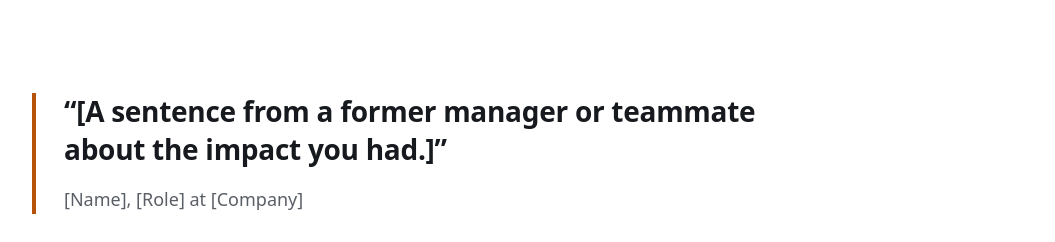
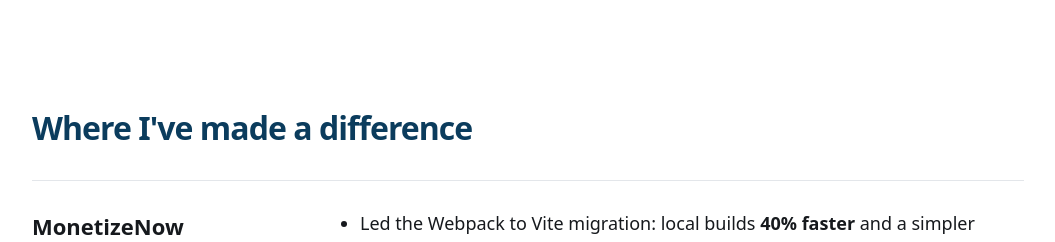
Before and after one commit to haweecodes/collabwithhawee, an Astro site: page / in a window 1280 px wide. Shown: the part 1477-1719 px from the top of the page, without its empty margins (112-1167 px from the left). Built offline with nearby package versions, Linux system fonts and the light colour scheme; Astro itself is replaced by a stand-in of ours; a web font is replaced by a local one.

Commit message:
remove  testimonials

```diff
--- a/src/components/Testimonial.astro
+++ /dev/null
@@ -1,33 +0,0 @@
----
-import { testimonial } from '../data/testimonial';
----
-
-<figure class="testimonial">
-  <blockquote>“{testimonial.quote}”</blockquote>
-  <figcaption>
-    {testimonial.name}, {testimonial.role} at {testimonial.company}
-  </figcaption>
-</figure>
-
-<style>
-  .testimonial {
-    display: flex;
-    flex-direction: column;
-    gap: 16px;
-    max-width: 760px;
-    margin-top: 96px;
-    padding-left: 28px;
-    border-left: 4px solid var(--color-accent);
-  }
-
-  blockquote {
-    font-size: var(--text-quote);
-    font-weight: 600;
-    line-height: 1.35;
-    letter-spacing: -0.01em;
-  }
-
-  figcaption {
-    color: var(--color-text-subtle);
-  }
-</style>
--- a/src/data/testimonial.ts
+++ /dev/null
@@ -1,14 +0,0 @@
-export interface Testimonial {
-  quote: string;
-  name: string;
-  role: string;
-  company: string;
-}
-
-// TODO(Sajib): replace with a real quote and who said it.
-export const testimonial: Testimonial = {
-  quote: '[A sentence from a former manager or teammate about the impact you had.]',
-  name: '[Name]',
-  role: '[Role]',
-  company: '[Company]',
-};
--- a/src/pages/index.astro
+++ b/src/pages/index.astro
@@ -6,7 +6,6 @@ import Hero from '../components/Hero.astro';
 import HowIWork from '../components/HowIWork.astro';
 import Projects from '../components/Projects.astro';
 import Results from '../components/Results.astro';
-import Testimonial from '../components/Testimonial.astro';
 import WritingAndTools from '../components/WritingAndTools.astro';
 import { SITE } from '../consts';
 import BaseLayout from '../layouts/BaseLayout.astro';
@@ -41,7 +40,6 @@ const person = {
   <Hero />
   <Results />
   <HowIWork />
-  <Testimonial />
   <Experience />
   <Projects />
   <WritingAndTools />
--- a/src/styles/global.css
+++ b/src/styles/global.css
@@ -25,9 +25,7 @@ h1,
 h2,
 h3,
 p,
-ul,
-figure,
-blockquote {
+ul {
   margin: 0;
 }
 
--- a/src/styles/tokens.css
+++ b/src/styles/tokens.css
@@ -34,7 +34,6 @@
   --text-h3: 1.375rem; /* 22px */
   --text-result: 3rem; /* 48px */
   --text-cta: 2.125rem; /* 34px */
-  --text-quote: 1.75rem; /* 28px */
   --text-logo: 1.5rem; /* 24px */
   --text-lead: 1.3125rem; /* 21px */
   --text-body: 1.125rem; /* 18px */
```
Also changed, not shown: README.md.
